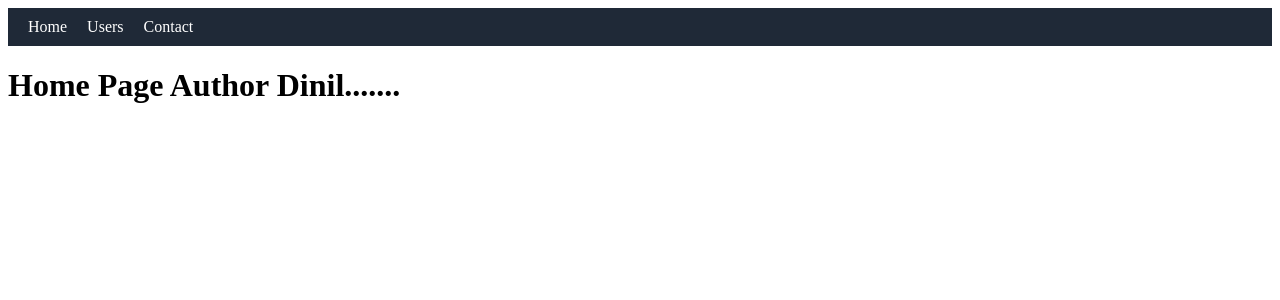
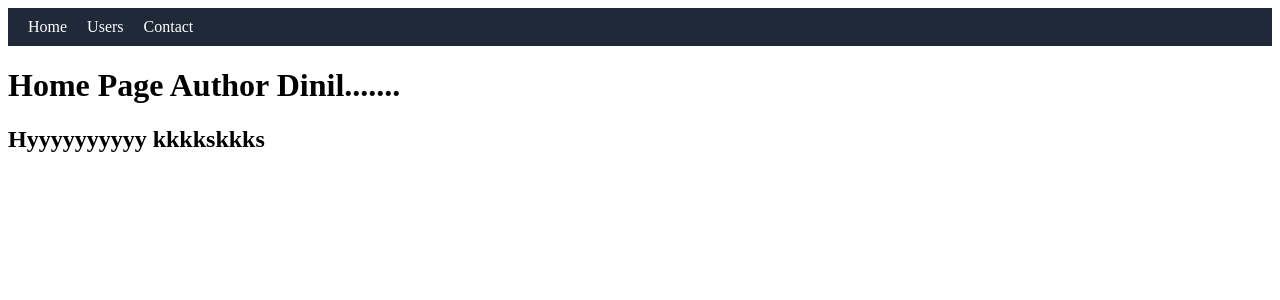
Before and after one commit to dinildamsith/angular-learn, an Angular app: page /home in a window 1280 px wide. Shown: the top 300 px of the page. Built offline with nearby package versions, Linux system fonts and the light colour scheme.

Commit message:
home component changes apply

```diff
--- a/src/app/pages/home/home.component.html
+++ b/src/app/pages/home/home.component.html
@@ -1 +1,2 @@
 <h1>Home Page Author Dinil.......</h1>
+<h2>Hyyyyyyyyyy  kkkkskkks</h2>
```
